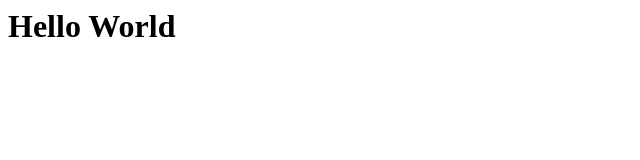
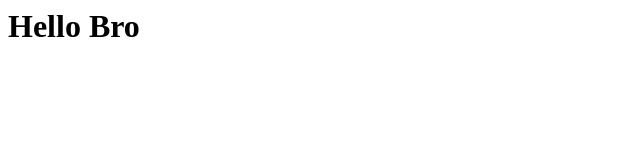
Before and after one commit to Lydon20/Lydon20.github.io, a plain HTML site: page index.html in a window 1280 px wide. Shown: the full height of the page, 0-640 px from the left. Drawn offline with Linux system fonts and the light colour scheme.

Commit message:
Update index.html

```diff
--- a/index.html
+++ b/index.html
@@ -1 +1 @@
-<h1>Hello World</h1>
+<h1>Hello Bro</h1>
```
